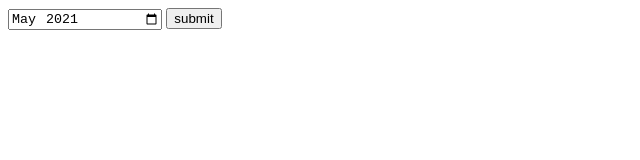
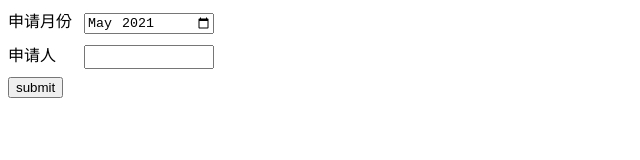
Before and after one commit to JTR354/wfh, a website: page index.html in a window 1280 px wide. Shown: the whole page, without its empty margins (0-640 px from the left). Drawn offline with Linux system fonts and the light colour scheme.

Commit message:
feat: [maker] supportting maker

```diff
--- a/index.html
+++ b/index.html
@@ -5,12 +5,40 @@
     <meta http-equiv="X-UA-Compatible" content="IE=edge">
     <meta name="viewport" content="width=device-width, initial-scale=1.0">
     <title>WFH</title>
+    <style>
+        section {
+            margin-bottom: 8px;
+        }
+        .label {
+            display: inline-block;
+            width: 4.5em;
+        }
+        input {
+            display: inline-block;
+            box-sizing: border-box;
+            width: 130px;
+        }
+        input.maker {
+            height: 24px;
+            text-indent: 1.5px;
+        }
+        button:hover {
+            cursor: pointer;
+        }
+    </style>
 </head>
 <body>
     <form>
-        <input type="month" name="month">
+        <section>
+            <label for="month" class="label">申请月份</label>
+            <input type="month" name="month">
+
+        </section>
+        <section>
+            <label for="maker" class="label">申请人</label>
+            <input class="maker" type="text" name="maker">
+        </section>
         <button>submit</button>
-
     </form>
     <script>
         const WFH = buildWFH(1,2,5)
@@ -48,17 +76,23 @@
             const date = new Date()
             const [month] = document.getElementsByName('month')
             month.value = date.getFullYear() + '-' + (String(date.getMonth() + 1).padStart(2, '0'))
+
+            const [maker] = document.getElementsByName('maker')
+            maker.value = localStorage.getItem('maker')
         }
         function buildMessage(time) {
             const days = getMonthDays(time)
             const messageArray = filterDate(days, time)
             const result = messageArray.shift() + '年 ' + messageArray.join('、')
+            const [maker] = document.getElementsByName('maker')
+            let name = maker.value
+            localStorage.setItem('maker', name)
             return `高总：
 
   您好，经与客户确认，现申请 ${result}  在家办公，已附上客户截图，望批准通过。
 此致
     敬礼
-                                                     申请人：李鑫`
+                                                     申请人：${name}`
         }
         function getMonthDays(time) {
             const date = new Date(time)
```
